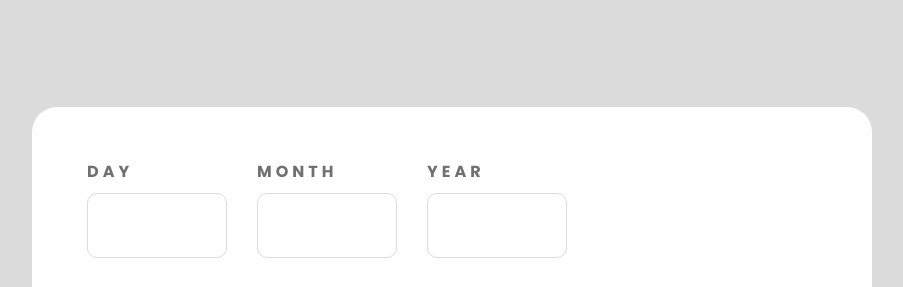
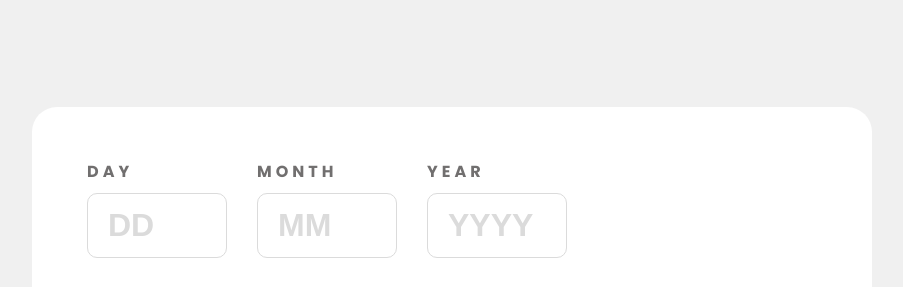
Before and after one commit to Neer-Shrestha/age-calculator, a plain HTML site: page index.html in a window 1280 px wide. Shown: the top 287 px of the page, without its empty margins (188-1091 px from the left). Drawn offline with Linux system fonts and the light colour scheme.

Commit message:
style chnages

```diff
--- a/assets/css/style.css
+++ b/assets/css/style.css
@@ -29,7 +29,7 @@ body {
     color: var(--clr-black);
     line-height: 1.2;
     font-weight: 400;
-    background-color: var(--clr-light-gray);
+    background-color: var(--clr-off-white);
 }
 
 .site-main {
@@ -66,6 +66,9 @@ body {
 .form-control:focus {
     border-color: var(--clr-purple);
     outline: none;
+}
+.form-control::placeholder {
+    color: var(--clr-light-gray);
 }
 
 .form-field {
--- a/index.html
+++ b/index.html
@@ -19,17 +19,17 @@
         <div class="form-group">
           <div class="form-field">
             <label for="day">Day</label>
-            <input type="text" name="day" id="day" class="form-control">
+            <input type="text" name="day" id="day" class="form-control" placeholder="DD">
             <span class="day-error"></span>
           </div>
           <div class="form-field">
             <label for="month">Month</label>
-            <input type="text" name="month" id="month" class="form-control">
+            <input type="text" name="month" id="month" class="form-control" placeholder="MM">
             <span class="day-error"></span>
           </div>
           <div class="form-field">
             <label for="year">Year</label>
-            <input type="text" name="year" id="year" class="form-control">
+            <input type="text" name="year" id="year" class="form-control" placeholder="YYYY">
             <span class="day-error"></span>
           </div>
         </div>
```
